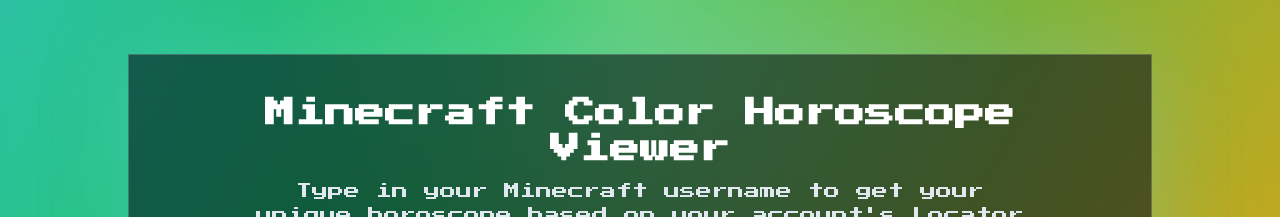
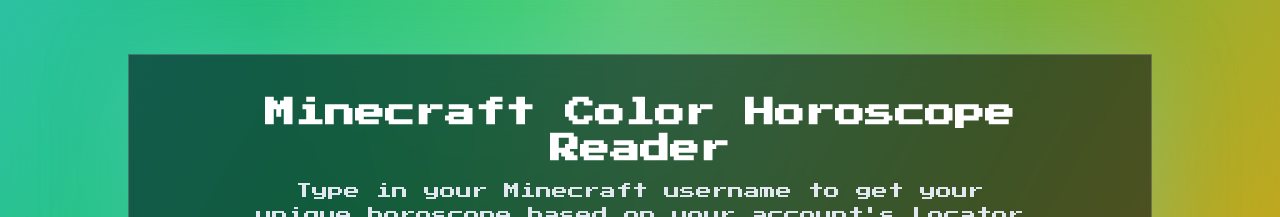
Before and after one commit to Inpuzah/Locator-Bar-Horoscopes, a Next.js app: page / in a window 1280 px wide. Shown: the top 217 px of the page. Built offline with nearby package versions, Linux system fonts and the light colour scheme.

Commit message:
Rename app to Minecraft Color Horoscope Reader

```diff
--- a/src/app/layout.tsx
+++ b/src/app/layout.tsx
@@ -9,8 +9,13 @@ const minecraftFont = Press_Start_2P({
 });
 
 export const metadata: Metadata = {
-  title: "Minecraft Horoscope Oracle",
+  title: "Minecraft Color Horoscope Reader",
   description: "A mystical, rainbow-touched fortune site that turns a Minecraft UUID into a glowing horoscope.",
+  icons: {
+    icon: "/assets/locator_bar_dot.png",
+    shortcut: "/assets/locator_bar_dot.png",
+    apple: "/assets/locator_bar_dot.png",
+  },
 };
 
 export default function RootLayout({ children }: LayoutProps<"/">) {
--- a/src/app/page.tsx
+++ b/src/app/page.tsx
@@ -171,7 +171,7 @@ export default function Home() {
       <main className="mx-auto flex w-full max-w-5xl flex-col items-center gap-8 border border-white/20 bg-slate-950/55 p-6 text-center shadow-[0_0_80px_rgba(125,211,252,0.25)] backdrop-blur-xl sm:p-10">
         <div className="w-full max-w-3xl space-y-3">
           <h1 className="text-2xl font-semibold text-white sm:text-3xl">
-            Minecraft Color Horoscope Viewer
+            Minecraft Color Horoscope Reader
           </h1>
           <p className="text-sm text-slate-200 sm:text-base">
             Type in your Minecraft username to get your unique horoscope based on your account's Locator Bar color value, which is based on your UUID!
```
